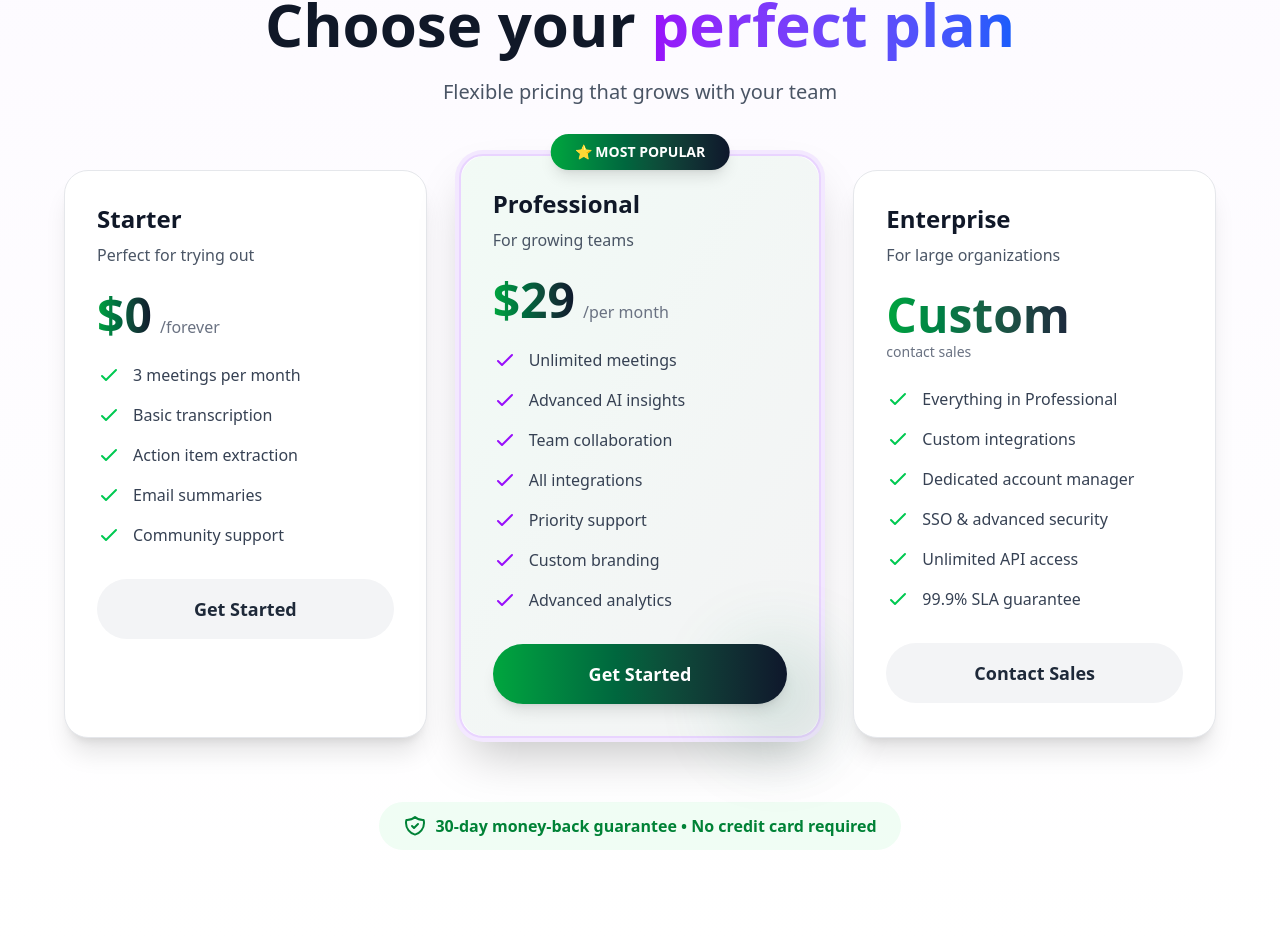
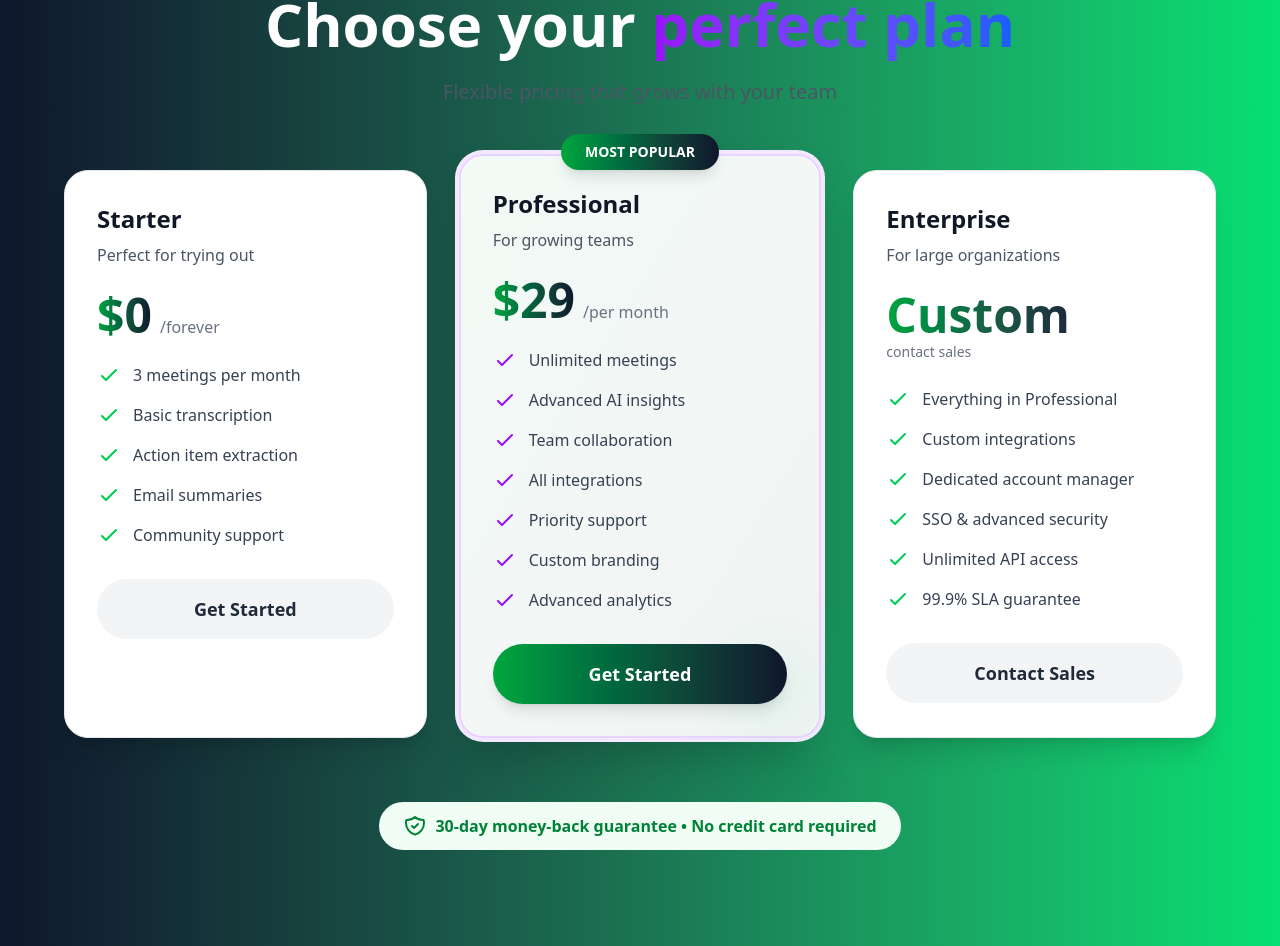
Before and after one commit to Agni133/MeetingMind---AI-Meeting-Intelligence-Platform, a React (Vite) app: page / in a window 1280 px wide. Shown: the part 2177-3123 px from the top of the page. Built offline with nearby package versions, Linux system fonts and the light colour scheme.

Commit message:
updated pricing tsx

```diff
--- a/src/components/landing/Pricing.tsx
+++ b/src/components/landing/Pricing.tsx
@@ -60,9 +60,9 @@ const Pricing: React.FC = () => {
   ];
 
   return (
-    <section ref={ref} id="pricing" className="py-24 px-4 bg-white relative overflow-hidden">
+    <section ref={ref} id="pricing" className="py-24 px-4 bg-gradient-b from-green-600 to-slate-900 relative overflow-hidden">
       {/* Background Elements */}
-      <div className="absolute inset-0 bg-gradient-to-b from-purple-50/50 to-white"></div>
+      <div className="absolute inset-0 bg-gradient-to-l from-green-400 to-slate-900"></div>
 
       <div className="max-w-7xl mx-auto relative z-10">
         {/* Section Header */}
@@ -79,7 +79,7 @@ const Pricing: React.FC = () => {
           >
              Pricing Plans
           </motion.span>
-          <h2 className="text-4xl md:text-6xl font-bold text-gray-900 mb-6">
+          <h2 className="text-4xl md:text-6xl font-bold text-white mb-6">
             Choose your{' '}
             <span className="bg-gradient-to-r from-purple-600 to-blue-600 bg-clip-text text-transparent">
               perfect plan
@@ -110,7 +110,7 @@ const Pricing: React.FC = () => {
                   className="absolute -top-5 left-1/2 transform -translate-x-1/2 z-10"
                 >
                   <div className={`bg-gradient-to-r ${tier.gradient} text-white px-6 py-2 rounded-full text-sm font-bold shadow-lg`}>
-                    ⭐ MOST POPULAR
+                    MOST POPULAR
                   </div>
                 </motion.div>
               )}
@@ -185,7 +185,7 @@ const Pricing: React.FC = () => {
 
                 {/* Corner Decoration */}
                 {tier.popular && (
-                  <div className="absolute -bottom-2 -right-2 w-24 h-24 bg-gradient-to-br from-green-400 to-slate-900 opacity-20 rounded-full blur-2xl"></div>
+                  <div className="absolute -bottom-2 -right-2 w-24 h-24 bg-gradient-to-br from-green-400 to-slate-00 opacity-20 rounded-full blur-2xl"></div>
                 )}
               </div>
             </motion.div>
```
